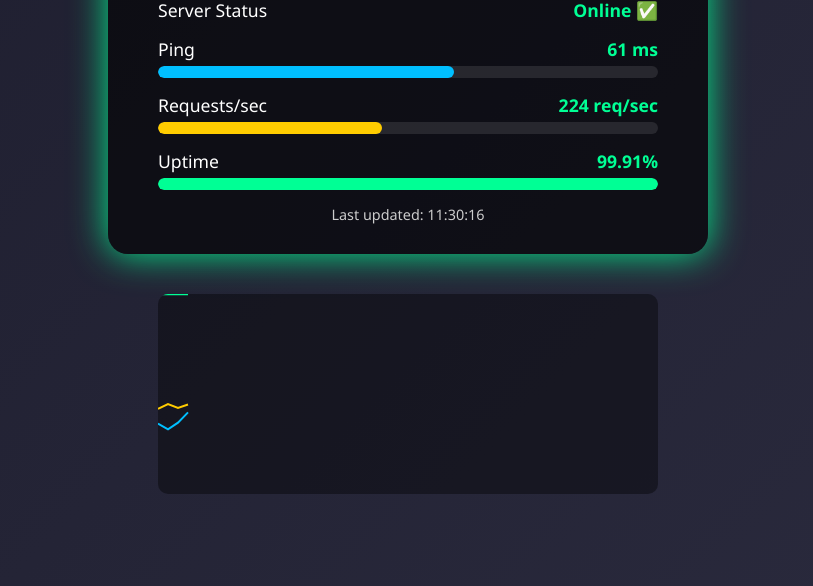
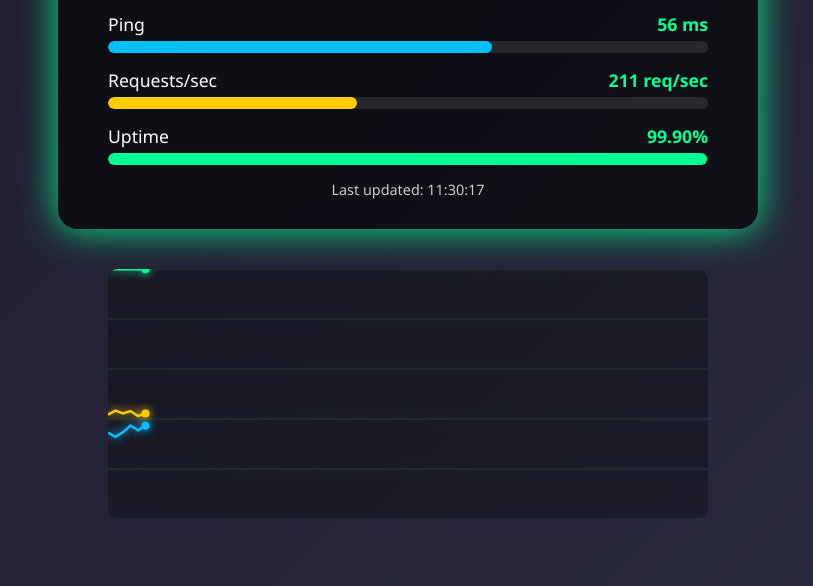
Before and after one commit to eren-6c/authentication, a website: page public/index.html in a window 1280 px wide. Shown: the part 214-800 px from the top of the page, without its empty margins (232-1045 px from the left). Drawn offline with Linux system fonts and the light colour scheme.

Commit message:
Update index.html

```diff
--- a/public/index.html
+++ b/public/index.html
@@ -3,7 +3,7 @@
 <head>
 <meta charset="UTF-8">
 <meta name="viewport" content="width=device-width, initial-scale=1.0">
-<title>API Status Dashboard with Graph</title>
+<title>Ultra Smooth API Dashboard</title>
 <style>
   body {
     margin:0;
@@ -22,7 +22,7 @@
     border-radius: 20px;
     padding: 30px 50px;
     box-shadow: 0 0 30px rgba(0,255,149,0.5);
-    width: 500px;
+    width: 600px;
     text-align: center;
     animation: glow 2s infinite alternate;
     margin-bottom: 20px;
@@ -75,7 +75,7 @@
   .uptime-bar { background: #00ff95; }
 
   canvas {
-    background: rgba(0,0,0,0.4);
+    background: rgba(0,0,0,0.3);
     border-radius: 10px;
     margin-top: 20px;
   }
@@ -84,6 +84,18 @@
     margin-top: 15px;
     color: #ccc;
     font-size: 0.9rem;
+  }
+
+  .tooltip {
+    position: absolute;
+    background: rgba(0,0,0,0.7);
+    padding: 5px 10px;
+    border-radius: 5px;
+    pointer-events: none;
+    color: #fff;
+    font-size: 0.85rem;
+    display: none;
+    z-index: 10;
   }
 
 </style>
@@ -133,21 +145,23 @@
   <div class="timestamp" id="last-updated">Last updated: --:--:--</div>
 </div>
 
-<canvas id="status-graph" width="500" height="200"></canvas>
+<canvas id="status-graph" width="600" height="250"></canvas>
+<div class="tooltip" id="tooltip"></div>
 
 <script>
-  // initial values
+  // Initial fake values
   let ping = 50;
   let requests = 200;
   let uptime = 99.9;
 
+  const maxPoints = 80;
   const pingHistory = [];
   const requestsHistory = [];
   const uptimeHistory = [];
-  const maxPoints = 50;
 
   const canvas = document.getElementById('status-graph');
   const ctx = canvas.getContext('2d');
+  const tooltip = document.getElementById('tooltip');
 
   function randomFluctuate(value, minChange, maxChange, minValue, maxValue) {
     let change = Math.random() * (maxChange - minChange) + minChange;
@@ -156,10 +170,9 @@
   }
 
   function updateDashboard() {
-    // update fake stats
-    ping = randomFluctuate(ping, 1, 10, 20, 150);
-    requests = randomFluctuate(requests, 5, 20, 50, 500);
-    uptime = randomFluctuate(uptime, 0, 0.02, 99.0, 100.0);
+    ping = randomFluctuate(ping, 1, 5, 20, 150);
+    requests = randomFluctuate(requests, 2, 15, 50, 500);
+    uptime = randomFluctuate(uptime, 0, 0.01, 99.0, 100.0);
 
     document.getElementById('ping').textContent = ping.toFixed(0) + ' ms';
     document.getElementById('ping-bar').style.width = ((150 - ping)/150 * 100) + '%';
@@ -176,7 +189,6 @@
       now.getMinutes().toString().padStart(2,'0') + ':' +
       now.getSeconds().toString().padStart(2,'0');
 
-    // save history
     pingHistory.push(ping);
     requestsHistory.push(requests);
     uptimeHistory.push(uptime);
@@ -191,10 +203,16 @@
   function drawGraph() {
     ctx.clearRect(0,0,canvas.width, canvas.height);
 
-    function drawLine(history, color, maxVal) {
+    const drawLine = (history, color, maxVal) => {
       ctx.beginPath();
-      ctx.strokeStyle = color;
-      ctx.lineWidth = 2;
+      const gradient = ctx.createLinearGradient(0,0,canvas.width,0);
+      gradient.addColorStop(0, color);
+      gradient.addColorStop(1, 'rgba(255,255,255,0.3)');
+      ctx.strokeStyle = gradient;
+      ctx.lineWidth = 2.5;
+      ctx.shadowColor = color;
+      ctx.shadowBlur = 8;
+
       history.forEach((val, i) => {
         const x = i * (canvas.width / maxPoints);
         const y = canvas.height - (val/maxVal * canvas.height);
@@ -202,15 +220,62 @@
         else ctx.lineTo(x,y);
       });
       ctx.stroke();
+
+      // draw moving dots
+      ctx.fillStyle = color;
+      const lastIndex = history.length-1;
+      const lastX = lastIndex*(canvas.width/maxPoints);
+      const lastY = canvas.height - (history[lastIndex]/maxVal * canvas.height);
+      ctx.beginPath();
+      ctx.arc(lastX,lastY,4,0,Math.PI*2);
+      ctx.fill();
+    };
+
+    // draw grid
+    ctx.strokeStyle = 'rgba(255,255,255,0.1)';
+    ctx.lineWidth = 1;
+    for(let i=0;i<=5;i++){
+      ctx.beginPath();
+      ctx.moveTo(0, i*canvas.height/5);
+      ctx.lineTo(canvas.width, i*canvas.height/5);
+      ctx.stroke();
     }
 
-    drawLine(pingHistory, '#00bfff', 150); // ping blue
-    drawLine(requestsHistory, '#ffcc00', 500); // requests yellow
-    drawLine(uptimeHistory, '#00ff95', 100); // uptime green
+    drawLine(pingHistory, '#00bfff', 150); // blue ping
+    drawLine(requestsHistory, '#ffcc00', 500); // yellow requests
+    drawLine(uptimeHistory, '#00ff95', 100); // green uptime
   }
 
   updateDashboard();
-  setInterval(updateDashboard, 1500);
+  setInterval(updateDashboard, 1000);
+
+  // tooltip hover
+  canvas.addEventListener('mousemove', (e) => {
+    const rect = canvas.getBoundingClientRect();
+    const x = e.clientX - rect.left;
+    const index = Math.floor(x / (canvas.width/maxPoints));
+    if(index >= pingHistory.length) {
+      tooltip.style.display = 'none';
+      return;
+    }
+    const pingVal = pingHistory[index].toFixed(0);
+    const reqVal = requestsHistory[index].toFixed(0);
+    const uptimeVal = uptimeHistory[index].toFixed(2);
+
+    tooltip.style.display = 'block';
+    tooltip.style.left = e.clientX + 10 + 'px';
+    tooltip.style.top = e.clientY - 30 + 'px';
+    tooltip.innerHTML = `
+      <b>Ping:</b> ${pingVal}ms<br>
+      <b>Requests:</b> ${reqVal}/sec<br>
+      <b>Uptime:</b> ${uptimeVal}%
+    `;
+  });
+
+  canvas.addEventListener('mouseleave', () => {
+    tooltip.style.display = 'none';
+  });
+
 </script>
 
 </body>
```
